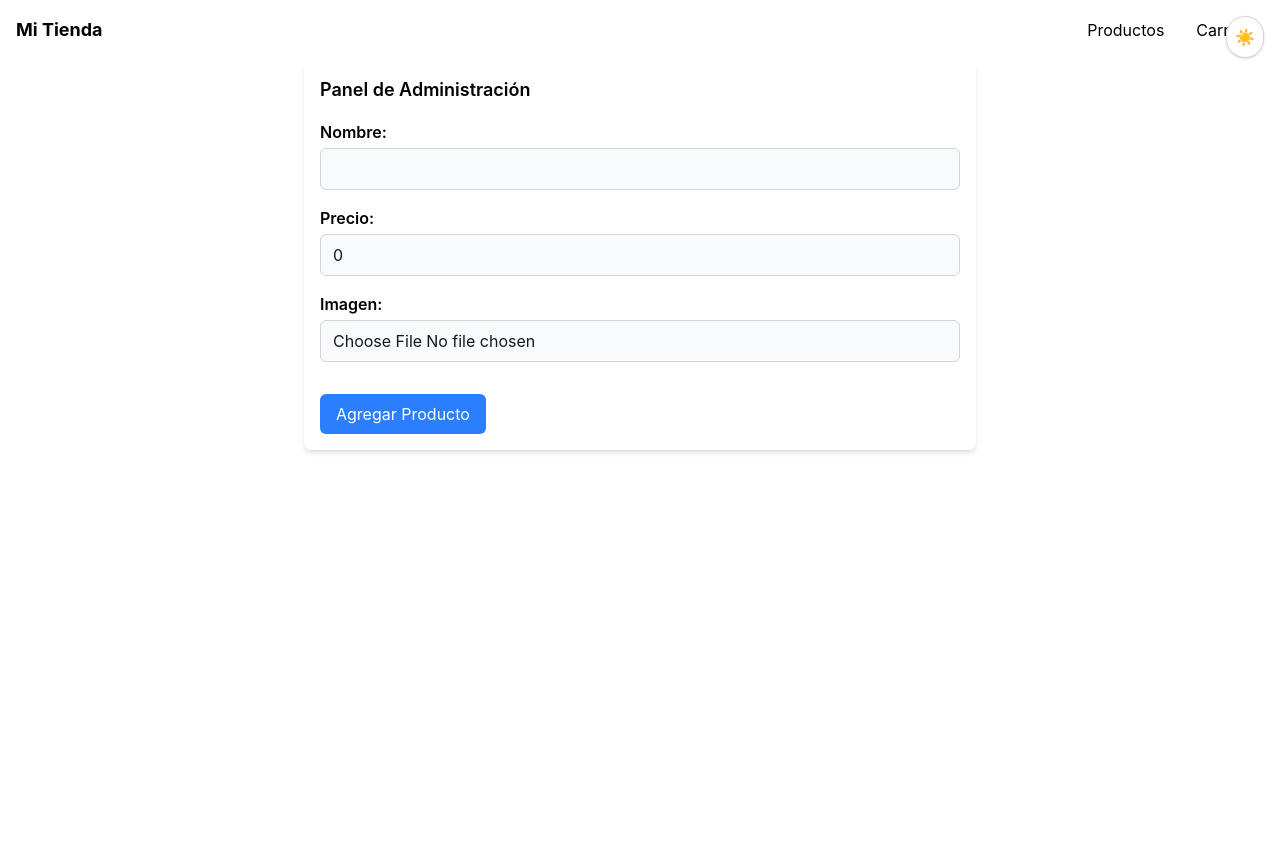
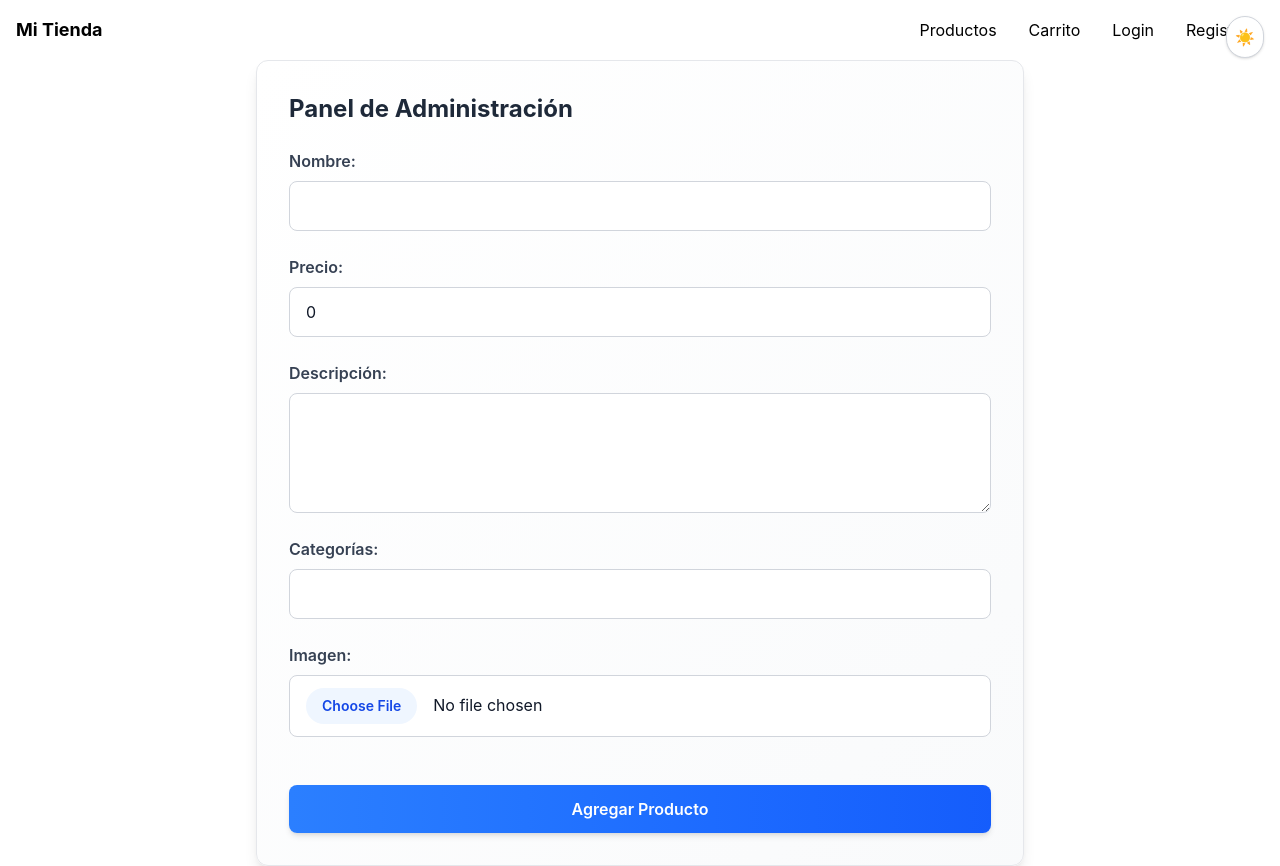
Before and after one commit to MauricioGT2024/E-commerce-React, a React (Vite) app: page /panel in a window 1280 px wide. Before the commit the page ends 800 px from the top, so only its background shows below. Built offline with nearby package versions, Linux system fonts and the light colour scheme; no server answers.

Commit message:
Update and migration to supabase

```diff
--- a/package.json
+++ b/package.json
@@ -10,6 +10,7 @@
     "preview": "vite preview"
   },
   "dependencies": {
+    "@supabase/supabase-js": "^2.75.0",
     "@tailwindcss/vite": "4.1.13",
     "react": "19.1.1",
     "react-dom": "19.1.1",
--- a/src/App.tsx
+++ b/src/App.tsx
@@ -5,6 +5,8 @@ import Cart from "./components/Cart";
 import Navbar from "./components/Navbar";
 import Checkout from "./components/Checkout";
 import Panel from "./components/Panel";
+import Register from "./components/auth/Register";
+import Login from "./components/auth/Login";
 
 function App() {
   return (
@@ -16,6 +18,8 @@ function App() {
         <Route path="/cart" element={<Cart />} />
         <Route path="/checkout" element={<Checkout />} />
         <Route path="/panel" element={<Panel />} />
+        <Route path="/auth/register" element={<Register />} />
+        <Route path="/auth/login" element={<Login />} />
       </Routes>
     </div>
   );
--- a/src/components/Navbar.tsx
+++ b/src/components/Navbar.tsx
@@ -1,24 +1,70 @@
-import { Link } from 'react-router-dom';
-import { ThemeToggle } from './ThemeToggle';
-import { useCart } from '../context/CartContext';
+import { Link } from "react-router-dom";
+import { ThemeToggle } from "./ThemeToggle";
+import { useCart } from "../context/CartContext";
+import supabase from "../lib/supabase";
+import { useEffect, useState } from "react";
 
 function Navbar() {
   const { cartItems } = useCart();
+  const [user, setUser] = useState<any>(null);
+
+  useEffect(() => {
+    const getUser = async () => {
+      const {
+        data: { user },
+      } = await supabase.auth.getUser();
+      setUser(user);
+    };
+    getUser();
+    const { data: listener } = supabase.auth.onAuthStateChange(
+      (event, session) => {
+        setUser(session?.user ?? null);
+      }
+    );
+
+    // Limpia el listener al desmontar
+    return () => {
+      listener.subscription.unsubscribe();
+    };
+  }, []);
+  const handleLogout = async () => {
+    await supabase.auth.signOut();
+  };
+
   return (
-    <nav className='dark:bg-gray-800  p-4 dark:text-white'>
-      <div className='container mx-auto flex justify-between items-center'>
-        <div className='text-lg font-bold'>Mi Tienda</div>
+    <nav className="dark:bg-gray-800  p-4 dark:text-white">
+      <div className="container mx-auto flex justify-between items-center">
+        <div className="text-lg font-bold">Mi Tienda</div>
         <div>
-          <Link to='/' className='px-4'>
+          <Link to="/" className="px-4">
             Productos
           </Link>
-          <Link to='/cart' className='px-4'>
+          <Link to="/cart" className="px-4">
             Carrito
           </Link>
           {cartItems.length > 0 && (
-            <span className='bg-red-500 text-white rounded-full px-2 py-1 text-xs font-bold'>
+            <span className="bg-red-500 text-white rounded-full px-2 py-1 text-xs font-bold">
               {cartItems.length}
             </span>
+          )}
+          {user ? (
+            <>
+              <Link to="/panel" className="px-4">
+                Panel
+              </Link>
+              <button onClick={handleLogout} className="px-4">
+                Logout
+              </button>
+            </>
+          ) : (
+            <>
+              <Link to="/auth/login" className="px-4">
+                Login
+              </Link>
+              <Link to="/auth/register" className="px-4">
+                Register
+              </Link>
+            </>
           )}
           <ThemeToggle />
         </div>
--- a/src/components/Panel.tsx
+++ b/src/components/Panel.tsx
@@ -1,67 +1,112 @@
 import { useState } from "react";
+import supabase from "../lib/supabase";
 
 function Panel() {
   const [nombre, setNombre] = useState<string>("");
   const [precio, setPrecio] = useState<number>(0);
+  const [descripcion, setDescripcion] = useState<string>("");
+  const [categorias, setCategorias] = useState<string>("");
   const [imagen, setImagen] = useState<File | null>(null);
 
   const handleSubmit = async (e: React.FormEvent) => {
     e.preventDefault();
-    const nuevoProducto = {
-      nombre: nombre,
-      precio: parseFloat(precio.toString()),
-    };
 
-    const formData = new FormData();
-    formData.append("nombre", nombre);
-    formData.append("precio", precio.toString());
-    if (imagen) {
-      formData.append("imagen", imagen);
+    const { data: user, error: userError } = await supabase.auth.getUser();
+
+    if (!user || userError) {
+      alert("Por favor, inicia sesión para agregar productos.");
+      return;
     }
 
-    try {
-      const res = await fetch("http://localhost:3000/productos/", {
-        method: "POST",
-        // headers: {
-        //   "Content-Type": "multipart/form-data",
-        // },
-        body: formData,
-      });
-      const data = await res.json();
-      console.log("Producto creado:", data);
-    } catch (error) {
+    if (!imagen) {
+      alert("Por favor, selecciona una imagen.");
+      return;
+    }
+    let imagenUrl = "";
+
+    if (imagen) {
+      const fileName = `productos/${Date.now()}_${imagen.name}`;
+      const { data, error } = await supabase.storage
+        .from("imgs-storages")
+        .upload(fileName, imagen);
+
+      if (error) {
+        console.error("Error al subir la imagen:", error);
+        return;
+      }
+
+      imagenUrl = `${
+        supabase.storage.from("imgs-storages").getPublicUrl(data.path).data
+          .publicUrl
+      }`;
+    }
+
+    const { data, error } = await supabase
+      .from("Productos")
+      .insert([
+        {
+          nombre,
+          precio,
+          imagenUrl: imagenUrl,
+          descripcion: descripcion,
+          categorias: categorias,
+        },
+      ])
+      .select();
+
+    if (error) {
       console.error("Error al crear el producto:", error);
+      return;
     }
-    // Aquí puedes manejar el envío del formulario, por ejemplo, enviando los datos a una API
-    console.log(nuevoProducto);
+
+    console.log("Producto creado:", data);
   };
 
   return (
-    <div className="p-4 max-w-2xl mx-auto bg-white dark:bg-gray-800 rounded-lg shadow-md">
-      <h2 className="text-lg font-semibold mb-4">Panel de Administración</h2>
-      <form className="space-y-4" onSubmit={handleSubmit}>
-        <div className="flex flex-col space-y-1">
-          <label className="font-semibold">Nombre:</label>
+    <div className="p-8 max-w-3xl mx-auto bg-gradient-to-br from-white to-gray-50 dark:from-gray-800 dark:to-gray-900 rounded-xl shadow-lg border border-gray-200 dark:border-gray-700">
+      <h2 className="text-2xl font-bold mb-6 text-gray-800 dark:text-white">Panel de Administración</h2>
+      <form className="space-y-6" onSubmit={handleSubmit}>
+        <div className="flex flex-col space-y-2">
+          <label className="font-semibold text-gray-700 dark:text-gray-300">Nombre:</label>
           <input
             type="text"
             value={nombre}
             onChange={(e) => setNombre(e.target.value)}
             required
-            className="w-full px-3 py-2 border border-gray-300 dark:border-gray-600 rounded-md focus:outline-none focus:ring-2 focus:ring-blue-500 dark:focus:ring-blue-400 bg-gray-50 dark:bg-gray-700 text-gray-900 dark:text-gray-100"
+            className="w-full px-4 py-3 border border-gray-300 dark:border-gray-600 rounded-lg focus:outline-none focus:ring-2 focus:ring-blue-500 dark:focus:ring-blue-400 bg-white dark:bg-gray-700 text-gray-900 dark:text-gray-100 transition-all duration-200 ease-in-out hover:border-blue-400 dark:hover:border-blue-500"
           />
         </div>
-        <div className="flex flex-col space-y-1">
-          <label className="font-semibold">Precio:</label>
+        <div className="flex flex-col space-y-2">
+          <label className="font-semibold text-gray-700 dark:text-gray-300">Precio:</label>
           <input
             type="number"
             value={precio}
             onChange={(e) => setPrecio(Number(e.target.value))}
             required
-            className="w-full px-3 py-2 border border-gray-300 dark:border-gray-600 rounded-md focus:outline-none focus:ring-2 focus:ring-blue-500 dark:focus:ring-blue-400 bg-gray-50 dark:bg-gray-700 text-gray-900 dark:text-gray-100"
+            className="w-full px-4 py-3 border border-gray-300 dark:border-gray-600 rounded-lg focus:outline-none focus:ring-2 focus:ring-blue-500 dark:focus:ring-blue-400 bg-white dark:bg-gray-700 text-gray-900 dark:text-gray-100 transition-all duration-200 ease-in-out hover:border-blue-400 dark:hover:border-blue-500"
           />
         </div>
-        <div className="flex flex-col space-y-1">
-          <label className="font-semibold">Imagen:</label>
+        <div className="flex flex-col space-y-2">
+          <label className="font-semibold text-gray-700 dark:text-gray-300">Descripción:</label>
+          <textarea
+            value={descripcion}
+            onChange={(e) => setDescripcion(e.target.value)}
+            required
+            className="w-full px-4 py-3 border border-gray-300 dark:border-gray-600 rounded-lg focus:outline-none focus:ring-2 focus:ring-blue-500 dark:focus:ring-blue-400 bg-white dark:bg-gray-700 text-gray-900 dark:text-gray-100 transition-all duration-200 ease-in-out hover:border-blue-400 dark:hover:border-blue-500 min-h-[120px]"
+          />
+        </div>
+        <div className="flex flex-col space-y-2">
+          <label className="font-semibold text-gray-700 dark:text-gray-300">Categorías:</label>
+          <input
+            type="text"
+            value={categorias}
+            onChange={(e) => setCategorias(e.target.value)}
+            required
+            className="w-full px-4 py-3 border border-gray-300 dark:border-gray-600 rounded-lg focus:outline-none focus:ring-2 focus:ring-blue-500 dark:focus:ring-blue-400 bg-white dark:bg-gray-700 text-gray-900 dark:text-gray-100 transition-all duration-200 ease-in-out hover:border-blue-400 dark:hover:border-blue-500"
+          />
+        </div>
+        <div className="flex flex-col space-y-2">
+          <label className="font-semibold text-gray-700 dark:text-gray-300">Imagen:</label>
           <input
             type="file"
             onChange={(e) => {
@@ -69,12 +114,12 @@ function Panel() {
               setImagen(file);
             }}
             required
-            className="w-full px-3 py-2 border border-gray-300 dark:border-gray-600 rounded-md focus:outline-none focus:ring-2 focus:ring-blue-500 dark:focus:ring-blue-400 bg-gray-50 dark:bg-gray-700 text-gray-900 dark:text-gray-100"
+            className="w-full px-4 py-3 border border-gray-300 dark:border-gray-600 rounded-lg focus:outline-none focus:ring-2 focus:ring-blue-500 dark:focus:ring-blue-400 bg-white dark:bg-gray-700 text-gray-900 dark:text-gray-100 transition-all duration-200 ease-in-out hover:border-blue-400 dark:hover:border-blue-500 file:mr-4 file:py-2 file:px-4 file:rounded-full file:border-0 file:text-sm file:font-semibold file:bg-blue-50 file:text-blue-700 hover:file:bg-blue-100"
           />
         </div>
         <button
           type="submit"
-          className="mt-4 px-4 py-2 bg-blue-500 text-white rounded-md hover:bg-blue-600"
+          className="w-full mt-6 px-6 py-3 bg-gradient-to-r from-blue-500 to-blue-600 text-white font-semibold rounded-lg shadow-md hover:from-blue-600 hover:to-blue-700 focus:outline-none focus:ring-2 focus:ring-blue-500 focus:ring-offset-2 transition-all duration-200 ease-in-out transform hover:scale-[1.02]"
         >
           Agregar Producto
         </button>
--- a/src/components/ProductDetail.tsx
+++ b/src/components/ProductDetail.tsx
@@ -40,7 +40,7 @@ const ProductDetail = () => {
         {/* Placeholder de imagen */}
 
         <img
-          src={`http://localhost:3000${product.imagenUrl}`}
+          src={product.imagenUrl || "https://via.placeholder.com/300"}
           alt={product.nombre}
           className="object-cover w-full h-full rounded-lg"
         />
--- a/src/components/ProductsList.tsx
+++ b/src/components/ProductsList.tsx
@@ -126,7 +126,7 @@ const ProductsList: React.FC = () => {
               <Link to={`/product/${product.id}`}>
                 <div className="h-48 bg-gray-200 dark:bg-gray-700">
                   <img
-                    src={`${API_URL}${product.imagenUrl}`}
+                    src={product.imagenUrl || "https://via.placeholder.com/150"}
                     alt={product.nombre}
                     className="h-48 w-full object-cover"
                   />
--- /dev/null
+++ b/src/lib/supabase.ts
@@ -0,0 +1,6 @@
+import { createClient } from "@supabase/supabase-js";
+
+const supabaseUrl = import.meta.env.VITE_SUPABASE_URL as string;
+const supabaseKey = import.meta.env.VITE_SUPABASE_ANON_KEY as string;
+const supabase = createClient(supabaseUrl, supabaseKey);
+export default supabase;
```
Also changed, not shown: src/components/auth/Login.tsx (added, +60 -0 lines), src/components/auth/Register.tsx (added, +60 -0 lines), 2 other files (tests, documents, lock files or other folders).
